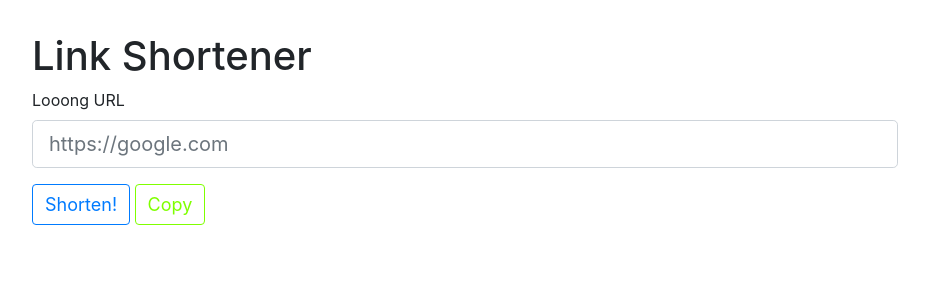
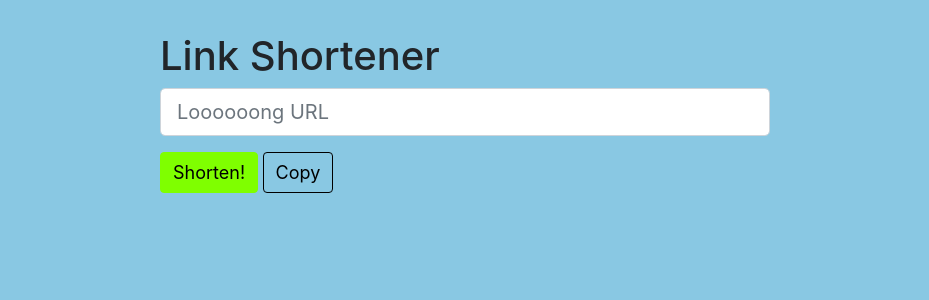
Before and after one commit to ConnorSwis/url-shortener, a Flask app: page / in a window 1280 px wide. Shown: the top 300 px of the page, without its empty margins (175-1104 px from the left). Run offline with Flask 2, Linux system fonts and the light colour scheme; some libraries are stand-ins or nearby versions.

Commit message:
lookin good

```diff
--- a/src/app/routes.py
+++ b/src/app/routes.py
@@ -18,7 +18,7 @@ def index():
             short_url = db.add_url(long_url)
             uid = short_url if short_url else db.find_short_url(long_url)
             dom = Config.DOMAIN_NAME if Config.DOMAIN_NAME else request.host
-            copy_link = 'http://' + dom + ':5000/' + uid
+            copy_link = 'http://' + dom + uid
         else:
             flash("Not a valid URL")
 
--- a/src/static/main.css
+++ b/src/static/main.css
@@ -1,23 +1,39 @@
 html {
     padding-top: 4vh;
-    width: 70vw;
+    width: 50vw;
     margin-left: auto;
     margin-right: auto;
+
 }
 
-
+html, div {
+    background-color: rgb(137, 200, 227);
+}
 
 .btn {
     font-size: large;
 }
 
+.submit-btn {
+    border-color: chartreuse;
+    background-color: chartreuse;
+    color: black;
+}
+
+.submit-btn:hover {
+    background-color: rgb(105, 198, 12);
+    color: white;
+    border-color: rgb(105, 198, 12);
+}
+
 .copy-btn {
-    border-color: chartreuse;
-    color: chartreuse;
+    background-color: rgba(0, 0, 0, 0);
+    color: black;
+    border-color: black;
 }
 
 .copy-btn:hover {
-    background-color: chartreuse;
+    background-color: blue;
+    border-color: blue;
     color: white;
-    border-color: chartreuse;
 }
--- a/src/templates/index.html
+++ b/src/templates/index.html
@@ -2,22 +2,16 @@
 
 {% block body %}
 
-<h1 class="">Link Shortener</h1>
+<h1>Link Shortener</h1>
 <form action="" method="POST" role="form">
     {{ form.csrf }}
     <div class="form-group">
-        <label for="long_url">Looong URL</label>
-            <input
-                value="{{ copy_link }}"
-                type="text" name="long_url"
-                class="form-control form-control-lg"
-                id="copy_url"
-                placeholder="https://google.com"
-            >
+        <input value="{{ copy_link }}" type="text" name="long_url" class="form-control form-control-lg" id="copy_url"
+            placeholder="Loooooong URL">
 
     </div>
     <div class="button-group">
-        <button type="submit" class="btn btn-outline-primary">Shorten!</button>
+        <button type="submit" class="btn submit-btn">Shorten!</button>
 
         <button type="button" class="btn btn-outline-secondary copy-btn" onclick="copyText()">Copy</button>
     </div>
```
Also changed, not shown: src/database/short_urls.db. Lines whose indentation alone changed are shown as unchanged.
